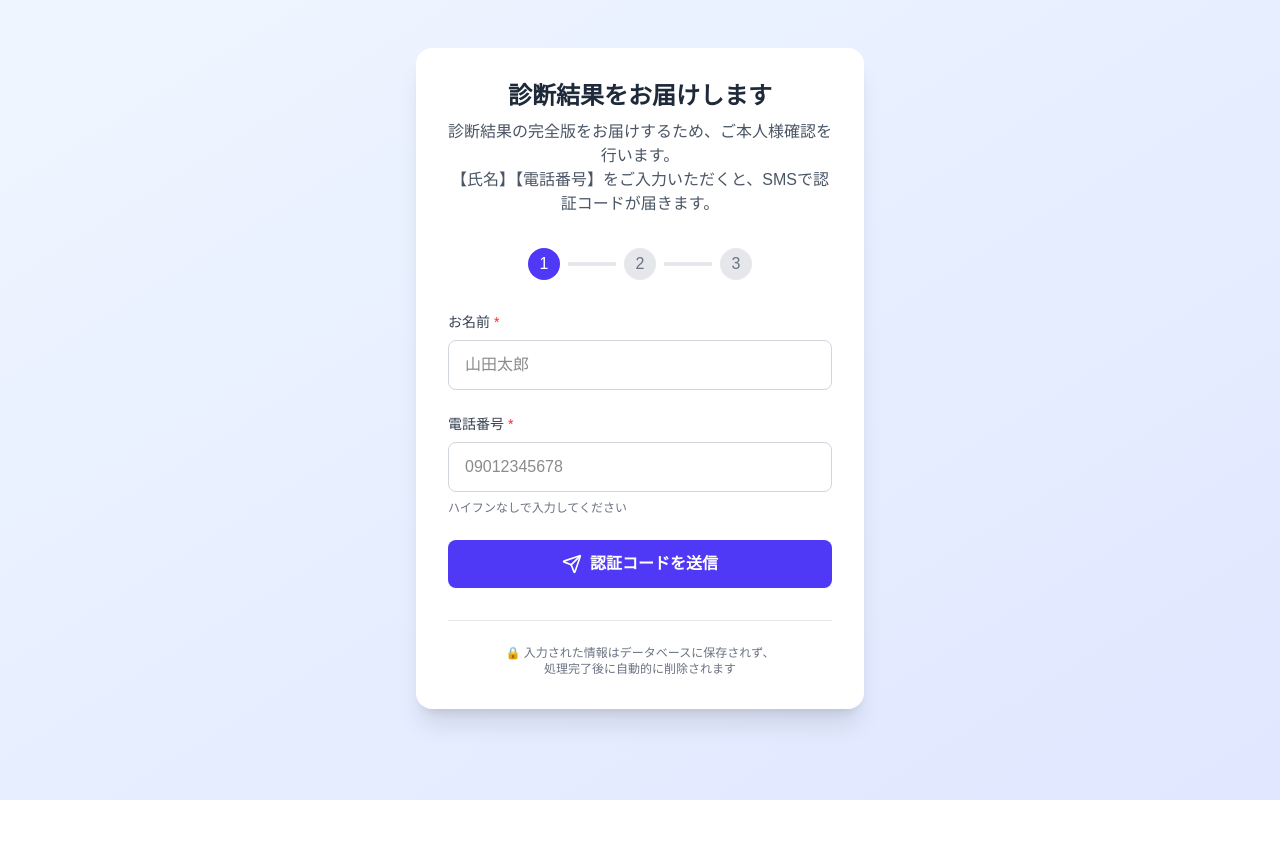
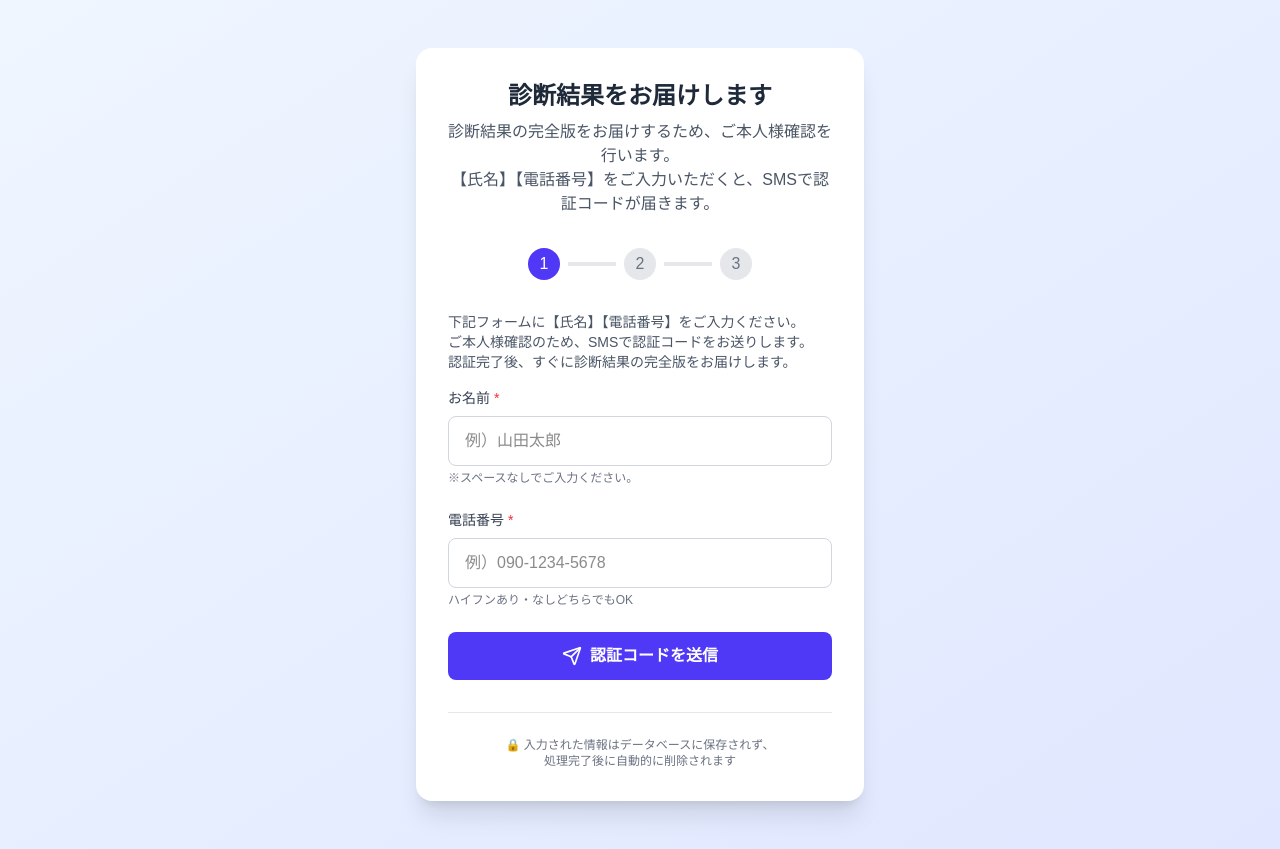
Before and after one commit to BCL-kowaki/kwr-sniper, a Next.js app: page / in a window 1280 px wide. Before the commit the page ends 800 px from the top, so only its background shows below. Built offline with nearby package versions, Linux system fonts and the light colour scheme.

Commit message:
Update project files

```diff
--- a/pages/index.js
+++ b/pages/index.js
@@ -3,7 +3,7 @@ import { Send, CheckCircle, AlertCircle, Loader } from "lucide-react";
 
 export default function SMSAuthForm() {
   const [step, setStep] = useState(1);
-  const [formData, setFormData] = useState({
+  const [userInfo, setUserInfo] = useState({
     name: "",
     phone: "",
   });
@@ -28,19 +28,19 @@ export default function SMSAuthForm() {
   const handleSendSMS = async () => {
     setError("");
 
-    if (!formData.name.trim()) {
+    if (!userInfo.name.trim()) {
       setError("お名前を入力してください");
       return;
     }
 
-    if (!formData.phone.trim()) {
+    if (!userInfo.phone.trim()) {
       setError("電話番号を入力してください");
       return;
     }
 
     setLoading(true);
 
-    const cleanPhone = formData.phone.replace(/[-\s+]/g, "");
+    const cleanPhone = userInfo.phone.replace(/[-\s+]/g, "");
     const phoneRegex = /^(0[0-9]{9,10}|81[0-9]{9,10})$/;
     if (!phoneRegex.test(cleanPhone)) {
       setError("正しい電話番号を入力してください");
@@ -52,7 +52,7 @@ export default function SMSAuthForm() {
       const response = await fetch("/api/send-sms", {
         method: "POST",
         headers: { "Content-Type": "application/json" },
-        body: JSON.stringify({ phone: formData.phone }),
+        body: JSON.stringify({ phone: userInfo.phone }),
       });
 
       const data = await response.json();
@@ -100,7 +100,7 @@ export default function SMSAuthForm() {
         method: "POST",
         headers: { "Content-Type": "application/json" },
         body: JSON.stringify({
-          phone: formData.phone,
+          phone: userInfo.phone,
           code: verificationCode,
         }),
       });
@@ -122,30 +122,66 @@ export default function SMSAuthForm() {
 
   const submitForm = async (token) => {
     try {
+      // 1. プロラインのフォームに送信
+      console.log("📤 プロラインフォームに送信中...");
+      const prolineSuccess = await submitToProline();
+
+      if (!prolineSuccess) {
+        setError("プロラインへの送信に失敗しました");
+        return;
+      }
+
+      // 2. メール送信
       const response = await fetch("/api/submit-form", {
         method: "POST",
         headers: { "Content-Type": "application/json" },
         body: JSON.stringify({
-          name: formData.name,
-          phone: formData.phone,
+          name: userInfo.name,
+          phone: userInfo.phone,
           token: token,
-          diagnosisType: "猪突猛進チャレンジャー",
-          uid: uid, // uidも送信
+          diagnosisType: "",
+          uid: uid,
         }),
       });
 
       if (response.ok) {
         setSuccess(true);
 
-        // プロラインのシナリオ移動を発火
+        // 3. プロラインのシナリオ移動を発火
         if (uid) {
           fireProlineBeacon(uid);
         }
       } else {
-        setError("送信に失敗しました。もう一度お試しください。");
+        setError("メール送信に失敗しました");
       }
     } catch (err) {
+      console.error("送信エラー:", err);
       setError("送信エラーが発生しました");
+    }
+  };
+
+  // プロラインのフォームに送信する関数
+  const submitToProline = async () => {
+    try {
+      const formData = new FormData();
+      formData.append("uid", uid || "");
+      formData.append("txt[WEBXn9xZwh]", userInfo.name);
+      formData.append("txt[IeWqkHLxV0]", userInfo.phone);
+
+      const response = await fetch(
+        "https://u28edw94.autosns.app/fm/WJm3eVNBtb",
+        {
+          method: "POST",
+          body: formData,
+          mode: "no-cors",
+        }
+      );
+
+      console.log("✅ プロラインフォーム送信完了");
+      return true;
+    } catch (error) {
+      console.error("❌ プロラインフォーム送信エラー:", error);
+      return false;
     }
   };
 
@@ -184,7 +220,6 @@ export default function SMSAuthForm() {
               【氏名】【電話番号】をご入力いただくと、SMSで認証コードが届きます。
             </p>
           </div>
-
           <div className="flex items-center justify-center mb-8">
             <div className="flex items-center space-x-2">
               <div
@@ -253,30 +288,36 @@ export default function SMSAuthForm() {
                   LINEアプリを開いてご確認ください。
                 </p>
               </div>
-              {uid && (
-                <p className="text-xs text-gray-400 mt-4">
-                  シナリオ移動ID: {uid}
-                </p>
-              )}
             </div>
           ) : (
             <>
               {step === 1 && (
                 <div>
                   <div className="space-y-6">
+                    <p className="text-gray-600 text-sm mb-4">
+                      下記フォームに【氏名】【電話番号】をご入力ください。
+                      <br />
+                      ご本人様確認のため、SMSで認証コードをお送りします。
+                      <br />
+                      認証完了後、すぐに診断結果の完全版をお届けします。
+                    </p>
+
                     <div>
                       <label className="block text-sm font-medium text-gray-700 mb-2">
                         お名前 <span className="text-red-500">*</span>
                       </label>
                       <input
                         type="text"
-                        value={formData.name}
+                        value={userInfo.name}
                         onChange={(e) =>
-                          setFormData({ ...formData, name: e.target.value })
+                          setUserInfo({ ...userInfo, name: e.target.value })
                         }
                         className="w-full px-4 py-3 border border-gray-300 rounded-lg focus:ring-2 focus:ring-indigo-500 focus:border-transparent"
-                        placeholder="山田太郎"
+                        placeholder="例）山田太郎"
                       />
+                      <p className="mt-1 text-xs text-gray-500">
+                        ※スペースなしでご入力ください。
+                      </p>
                     </div>
 
                     <div>
@@ -285,15 +326,15 @@ export default function SMSAuthForm() {
                       </label>
                       <input
                         type="tel"
-                        value={formData.phone}
+                        value={userInfo.phone}
                         onChange={(e) =>
-                          setFormData({ ...formData, phone: e.target.value })
+                          setUserInfo({ ...userInfo, phone: e.target.value })
                         }
                         className="w-full px-4 py-3 border border-gray-300 rounded-lg focus:ring-2 focus:ring-indigo-500 focus:border-transparent"
-                        placeholder="09012345678"
+                        placeholder="例）090-1234-5678"
                       />
-                      <p className="mt-2 text-xs text-gray-500">
-                        ハイフンなしで入力してください
+                      <p className="mt-1 text-xs text-gray-500">
+                        ハイフンあり・なしどちらでもOK
                       </p>
                     </div>
 
@@ -320,7 +361,7 @@ export default function SMSAuthForm() {
                   <div className="space-y-6">
                     <div className="text-center mb-6">
                       <p className="text-gray-600">
-                        <span className="font-semibold">{formData.phone}</span>{" "}
+                        <span className="font-semibold">{userInfo.phone}</span>{" "}
                         宛に
                         <br />
                         6桁の認証コードを送信しました
```
